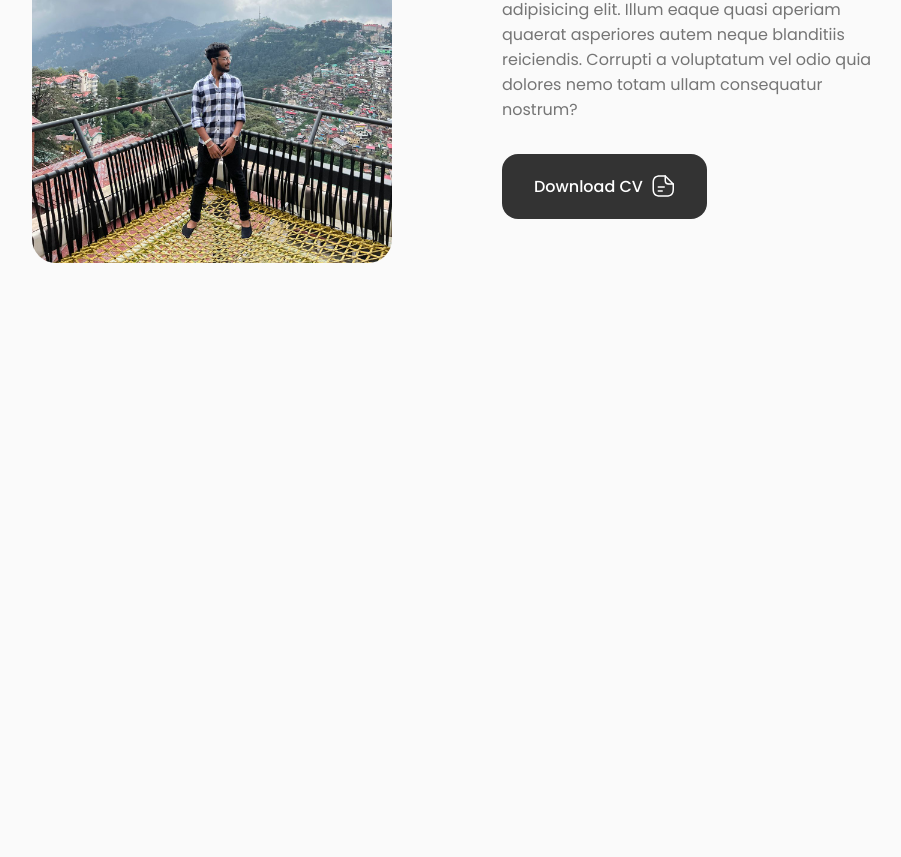
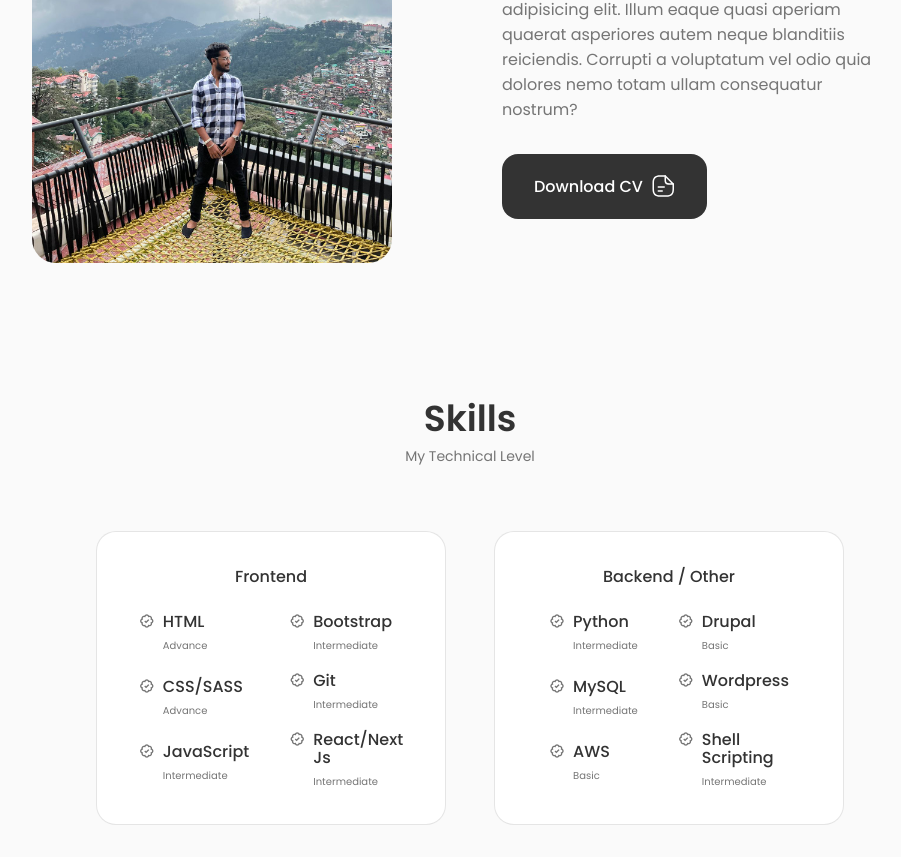
Before and after one commit to ram-9547/Charan, a React (Create React App) app: page / in a window 1280 px wide. Shown: the part 1168-2025 px from the top of the page, without its empty margins (170-1071 px from the left). Before the commit the page ends 1463 px from the top, so only its background shows below. Built offline with nearby package versions, Linux system fonts and the light colour scheme.

Commit message:
skills sec completed

```diff
--- a/src/App.js
+++ b/src/App.js
@@ -2,6 +2,7 @@
 import About from "./components/about/About";
 import Header from "./components/header/Header";
 import Home from "./components/home/Home";
+import Skills from "./components/skills/Skills";
 // import Home from "./components/header/home/Home";
 
 function App() {
@@ -12,6 +13,7 @@
       <main className="main">
         <Home />
         <About />
+        <Skills />
       </main>
     </>
   );
--- a/src/components/about/About.jsx
+++ b/src/components/about/About.jsx
@@ -6,7 +6,7 @@
 
 const About = () => {
   return (
-    <section className="about section">
+    <section className="about section" id="about">
       <h2 className="section__title">About Me</h2>
       <span className="section__subtitle">My Introduction</span>
 
--- a/src/components/home/Home.jsx
+++ b/src/components/home/Home.jsx
@@ -6,7 +6,7 @@
 
 const Home = () => {
   return (
-    <section className="home section">
+    <section className="home section" id="home">
       <div className="home__container container grid">
         <div className="home__content grid">
           <Social />
--- /dev/null
+++ b/src/components/skills/Frontend.jsx
@@ -0,0 +1,66 @@
+import React from "react";
+
+const Frontend = () => {
+  return (
+    <div className="skills__content">
+      <h3 className="skills__title">Frontend</h3>
+      <div className="skills__box">
+        <div className="skills__group">
+          <div className="skills__data">
+            <i class="bx bx-badge-check"></i>
+
+            <div>
+              <h3 className="skills__name">HTML</h3>
+              <span className="skills__level">Advance</span>
+            </div>
+          </div>
+          <div className="skills__data">
+            <i class="bx bx-badge-check"></i>
+
+            <div>
+              <h3 className="skills__name">CSS/SASS</h3>
+              <span className="skills__level">Advance</span>
+            </div>
+          </div>
+          <div className="skills__data">
+            <i class="bx bx-badge-check"></i>
+
+            <div>
+              <h3 className="skills__name">JavaScript</h3>
+              <span className="skills__level">Intermediate</span>
+            </div>
+          </div>
+        </div>
+
+        <div className="skills__group">
+          <div className="skills__data">
+            <i class="bx bx-badge-check"></i>
+
+            <div>
+              <h3 className="skills__name">Bootstrap</h3>
+              <span className="skills__level">Intermediate</span>
+            </div>
+          </div>
+          <div className="skills__data">
+            <i class="bx bx-badge-check"></i>
+
+            <div>
+              <h3 className="skills__name">Git</h3>
+              <span className="skills__level">Intermediate</span>
+            </div>
+          </div>
+          <div className="skills__data">
+            <i class="bx bx-badge-check"></i>
+
+            <div>
+              <h3 className="skills__name">React/Next Js</h3>
+              <span className="skills__level">Intermediate</span>
+            </div>
+          </div>
+        </div>
+      </div>
+    </div>
+  );
+};
+
+export default Frontend;
--- /dev/null
+++ b/src/components/skills/Other.jsx
@@ -0,0 +1,67 @@
+import React from "react";
+
+const Other = () => {
+  return (
+    <div className="skills__content">
+      <h3 className="skills__title">Backend / Other</h3>
+      <div className="skills__box">
+        <div className="skills__group">
+          <div className="skills__data">
+            <i class="bx bx-badge-check"></i>
+
+            <div>
+              <h3 className="skills__name">Python</h3>
+              <span className="skills__level">Intermediate</span>
+            </div>
+          </div>
+
+          <div className="skills__data">
+            <i class="bx bx-badge-check"></i>
+
+            <div>
+              <h3 className="skills__name">MySQL</h3>
+              <span className="skills__level">Intermediate</span>
+            </div>
+          </div>
+          <div className="skills__data">
+            <i class="bx bx-badge-check"></i>
+
+            <div>
+              <h3 className="skills__name">AWS</h3>
+              <span className="skills__level">Basic</span>
+            </div>
+          </div>
+        </div>
+
+        <div className="skills__group">
+          <div className="skills__data">
+            <i class="bx bx-badge-check"></i>
+
+            <div>
+              <h3 className="skills__name">Drupal</h3>
+              <span className="skills__level">Basic</span>
+            </div>
+          </div>
+          <div className="skills__data">
+            <i class="bx bx-badge-check"></i>
+
+            <div>
+              <h3 className="skills__name">Wordpress</h3>
+              <span className="skills__level">Basic</span>
+            </div>
+          </div>
+          <div className="skills__data">
+            <i class="bx bx-badge-check"></i>
+
+            <div>
+              <h3 className="skills__name">Shell Scripting</h3>
+              <span className="skills__level">Intermediate</span>
+            </div>
+          </div>
+        </div>
+      </div>
+    </div>
+  );
+};
+
+export default Other;
--- /dev/null
+++ b/src/components/skills/Skills.jsx
@@ -0,0 +1,20 @@
+import React from "react";
+import Frontend from "./Frontend";
+import Other from "./Other";
+import "./skills.css";
+
+const Skills = () => {
+  return (
+    <section className="skills section" id="skills">
+      <h2 className="section__title">Skills</h2>
+      <span className="section__subtitle">My Technical Level</span>
+
+      <div className="skills__container container grid">
+        <Frontend />
+        <Other />
+      </div>
+    </section>
+  );
+};
+
+export default Skills;
--- /dev/null
+++ b/src/components/skills/skills.css
@@ -0,0 +1,80 @@
+.skills__container {
+  grid-template-columns: repeat(2, 350px);
+  column-gap: 3rem;
+  justify-content: center;
+}
+
+.skills__content {
+  background-color: var(--container-color);
+  border: 1px solid rgba(0, 0, 0, 0.1);
+  padding: 2rem 4rem;
+  border-radius: 1.25rem;
+}
+
+.skills__title {
+  font-size: var(--normal-font-size);
+  font-weight: var(--font-medium);
+  text-align: center;
+  margin-bottom: var(--mb-1-5);
+}
+
+.skills__box {
+  display: flex;
+  justify-content: center;
+  column-gap: 2.5rem;
+}
+
+.skills__group {
+  display: grid;
+  align-items: flex-start;
+  row-gap: 1rem;
+}
+
+.skills__data {
+  display: flex;
+  column-gap: 0.5rem;
+}
+
+.skills .bs-badge-check {
+  font-size: 1rem;
+  color: var(--title-color);
+}
+
+.skills__name {
+  font-size: var(--normal-font-size);
+  font-weight: var(--font-medium);
+  line-height: 18px;
+}
+
+.skills__level {
+  font-size: var(--tiny-font-size);
+}
+
+/*=============== BREAKPOINTS ===============*/
+/* For large devices */
+@media screen and (max-width: 992px) {
+  .skills__container {
+    grid-template-columns: max-content;
+    row-gap: 2rem;
+  }
+}
+
+@media screen and (max-width: 576px) {
+  .skills__container {
+    grid-template-columns: 1fr;
+  }
+
+  .skills__content {
+    padding: 1.5rem;
+  }
+}
+
+/* For small devices */
+@media screen and (max-width: 350px) {
+  .skills__box {
+    column-gap: 1.25rem;
+  }
+  .skills__name {
+    font-size: var(--small-font-size);
+  }
+}
```
